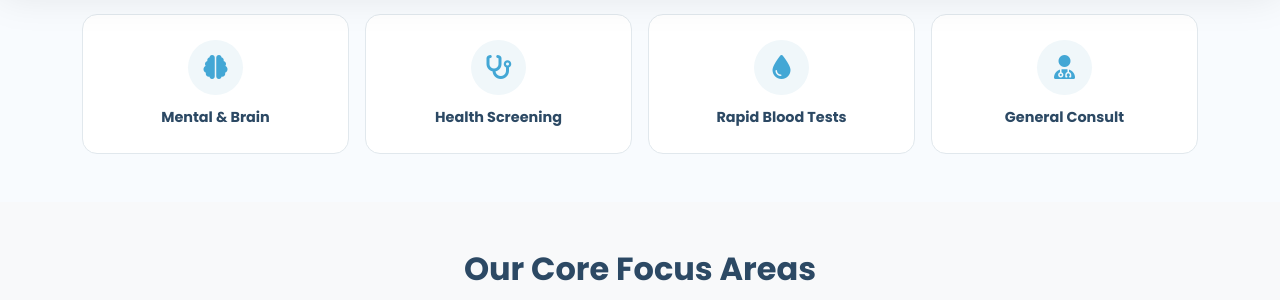
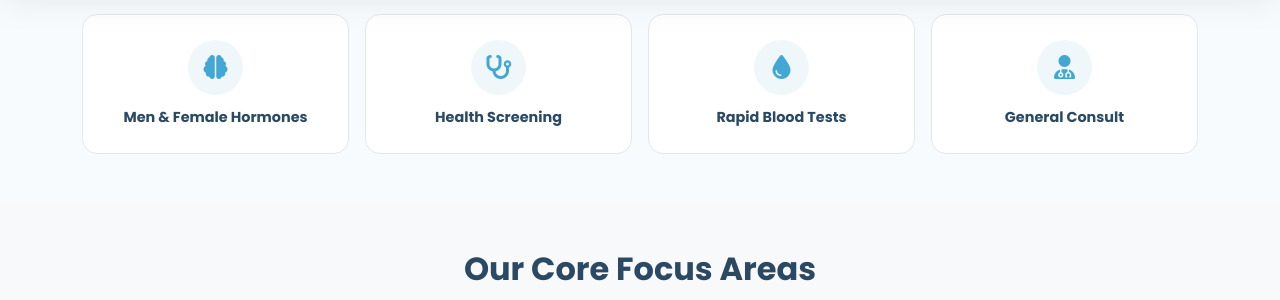
Before and after one commit to benchowsg/clinic, a Jekyll site: the page built from test-index2026.html, in a window 1280 px wide and 900 px high, scrolled down 774 px. Shown: the part 153-453 px from the top of the window. Built offline with Jekyll 4.4.1, drawn with Linux system fonts in a browser that asks for light colours.

Commit message:
Update test-index2026.html

```diff
--- a/test-index2026.html
+++ b/test-index2026.html
@@ -61,7 +61,7 @@ description: Medisave-approved and CHAS accredited clinic providing general heal
       <div class="col-6 col-md-3">
         <a href="/chronic-cardiology-care" class="service-tile">
           <div class="icon-circle"><i class="fa-solid fa-brain"></i></div>
-          <p>Mental &amp; Brain</p>
+          <p>Men & Female Hormones</p>
         </a>
       </div>
       <div class="col-6 col-md-3">
```
